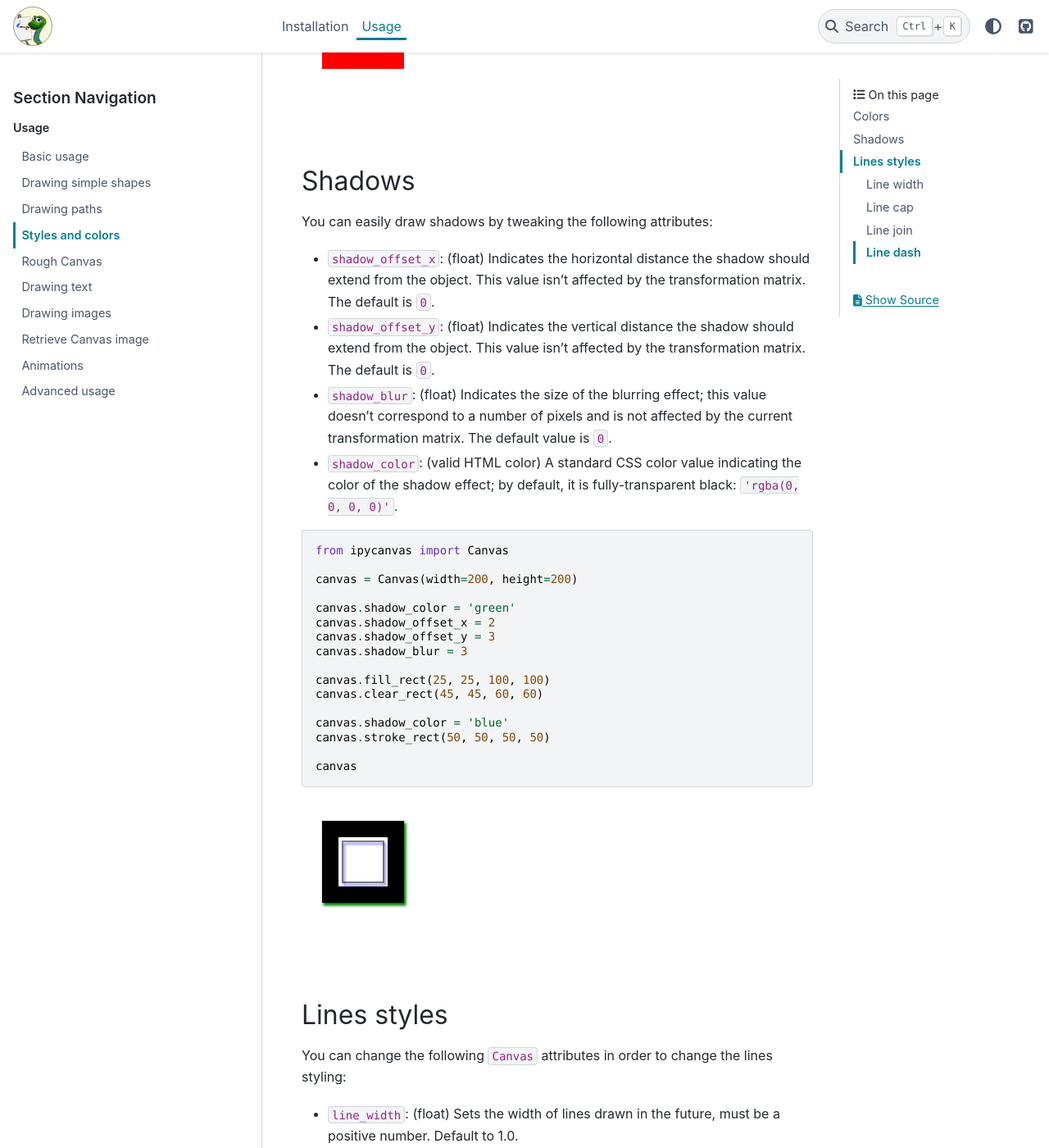
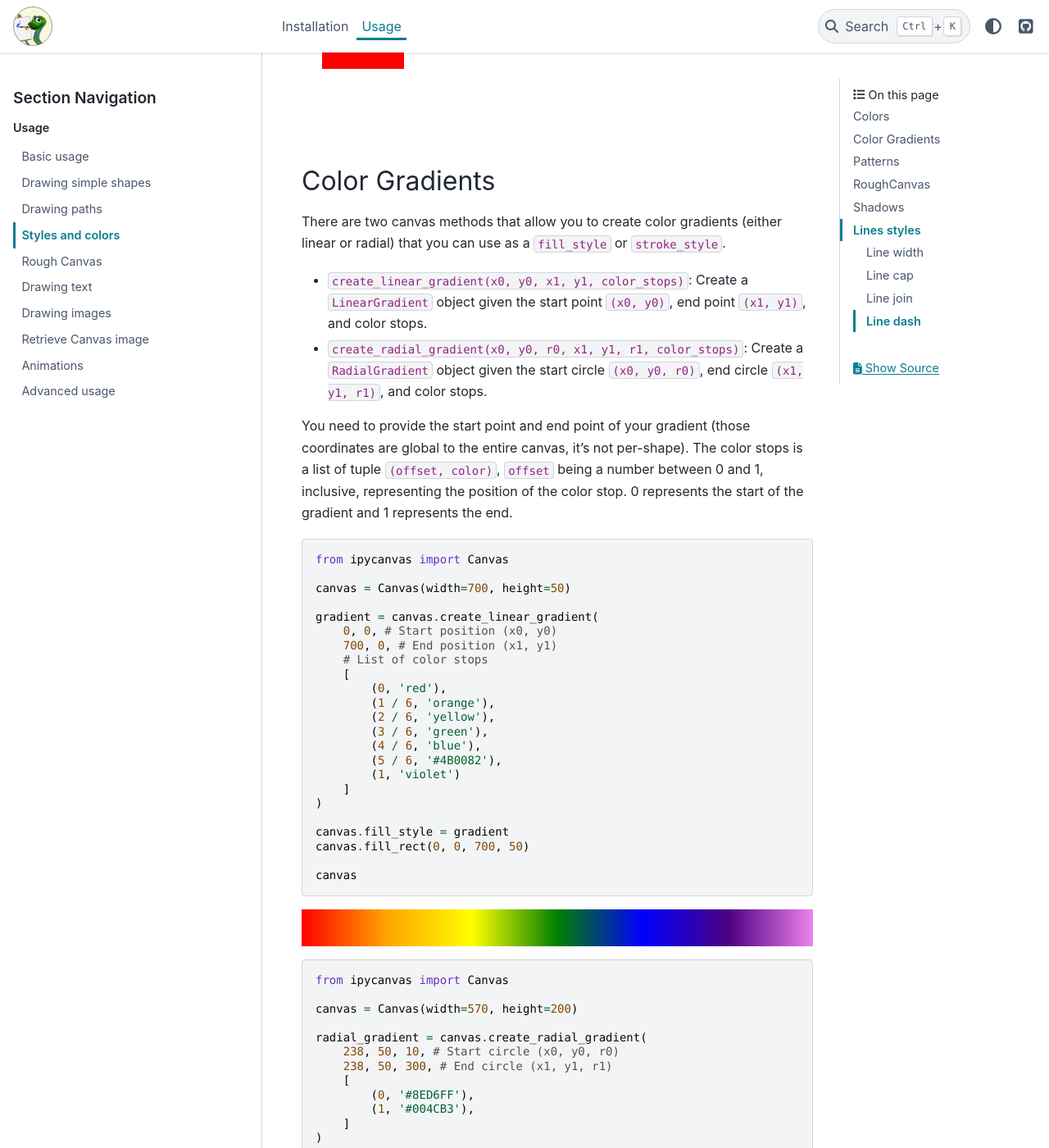
Before and after one commit to jupyter-widgets-contrib/ipycanvas, a Sphinx documentation site: the page built from docs/source/styles_and_colors.rst, in a window 1280 px wide and 1400 px high, scrolled down 818 px. Shown: the whole window at 82% size. Built offline with Sphinx 7.4.7 and the PyData theme 0.15.4, drawn with Linux system fonts in a browser that asks for light colours; pages that are not in the unit, such as notebooks, are missing from menus; some of the changed text lies outside the part shown.

Commit message:
Add docs for gradients
Signed-off-by: martinRenou <martin.renou@gmail.com>

```diff
--- a/docs/source/rough_canvas.rst
+++ b/docs/source/rough_canvas.rst
@@ -1,3 +1,5 @@
+.. _rough_canvas:
+
 Rough Canvas
 ============
 
--- a/docs/source/styles_and_colors.rst
+++ b/docs/source/styles_and_colors.rst
@@ -27,6 +27,79 @@ You can also change the global transparency.
     canvas
 
 .. image:: images/colored_rect.png
+
+Color Gradients
+---------------
+
+There are two canvas methods that allow you to create color gradients (either linear or radial) that you can use as a ``fill_style`` or ``stroke_style``.
+
+- ``create_linear_gradient(x0, y0, x1, y1, color_stops)``: Create a ``LinearGradient`` object given the start point ``(x0, y0)``, end point ``(x1, y1)``, and color stops.
+- ``create_radial_gradient(x0, y0, r0, x1, y1, r1, color_stops)``: Create a ``RadialGradient`` object given the start circle ``(x0, y0, r0)``, end circle ``(x1, y1, r1)``, and color stops.
+
+You need to provide the start point and end point of your gradient (those coordinates are global to the entire canvas, it's not per-shape).
+The color stops is a list of tuple ``(offset, color)``, ``offset`` being a number between 0 and 1, inclusive, representing the position of the
+color stop. 0 represents the start of the gradient and 1 represents the end.
+
+.. code:: Python
+
+    from ipycanvas import Canvas
+
+    canvas = Canvas(width=700, height=50)
+
+    gradient = canvas.create_linear_gradient(
+        0, 0, # Start position (x0, y0)
+        700, 0, # End position (x1, y1)
+        # List of color stops
+        [
+            (0, 'red'),
+            (1 / 6, 'orange'),
+            (2 / 6, 'yellow'),
+            (3 / 6, 'green'),
+            (4 / 6, 'blue'),
+            (5 / 6, '#4B0082'),
+            (1, 'violet')
+        ]
+    )
+
+    canvas.fill_style = gradient
+    canvas.fill_rect(0, 0, 700, 50)
+
+    canvas
+
+.. image:: images/linear_gradient.png
+
+.. code:: Python
+
+    from ipycanvas import Canvas
+
+    canvas = Canvas(width=570, height=200)
+
+    radial_gradient = canvas.create_radial_gradient(
+        238, 50, 10, # Start circle (x0, y0, r0)
+        238, 50, 300, # End circle (x1, y1, r1)
+        [
+            (0, '#8ED6FF'),
+            (1, '#004CB3'),
+        ]
+    )
+
+    canvas.fill_style = radial_gradient
+
+    canvas.fill_rect(0, 0, 570, 200)
+
+    canvas
+
+.. image:: images/radial_gradient.png
+
+Patterns
+--------
+
+
+
+RoughCanvas
+-----------
+
+ipycanvas provides a special ``Canvas`` class which will automatically give a hand-drawn style to your drawings: see the :ref:`rough_canvas` section.
 
 Shadows
 -------
```
Also changed, not shown: docs/source/images/linear_gradient.png (added), docs/source/images/radial_gradient.png (added).
